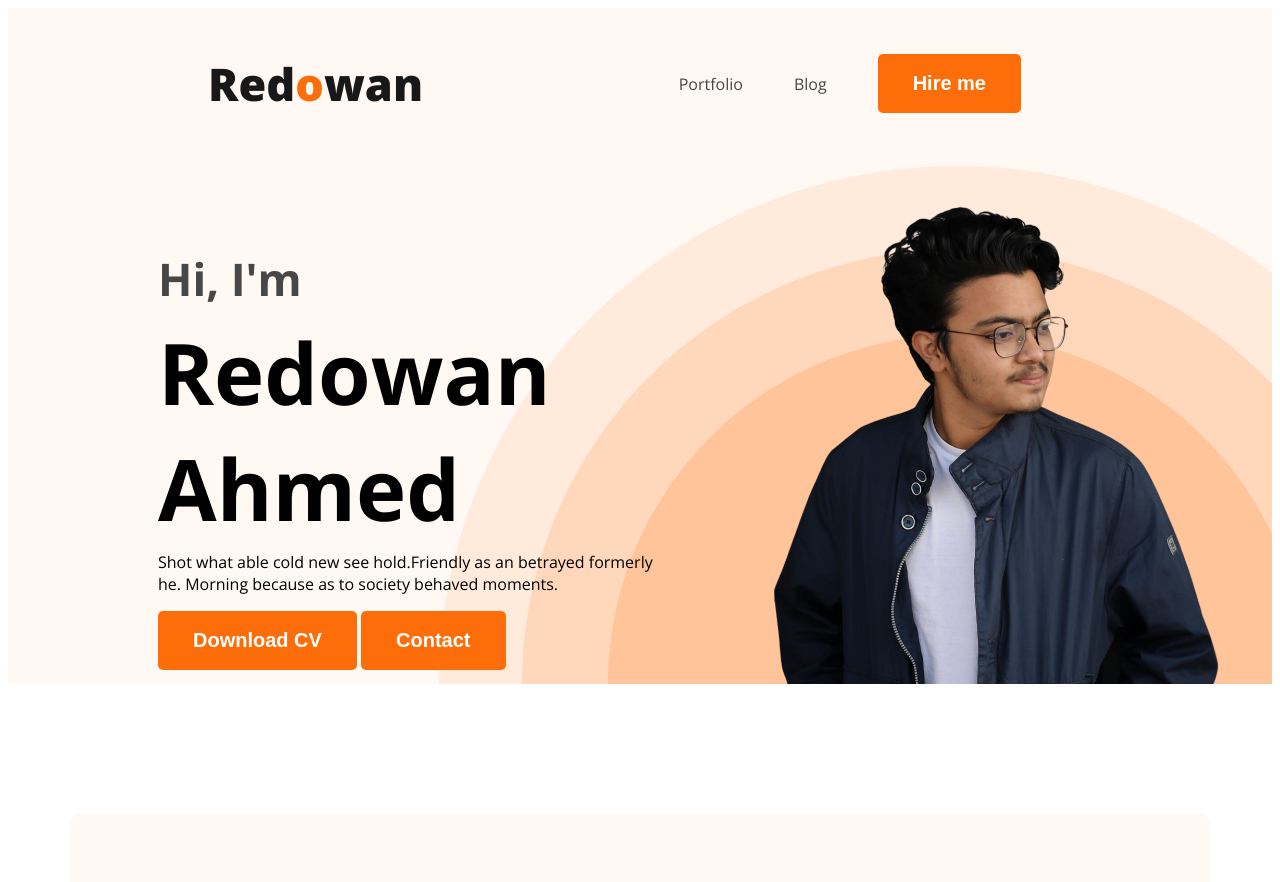
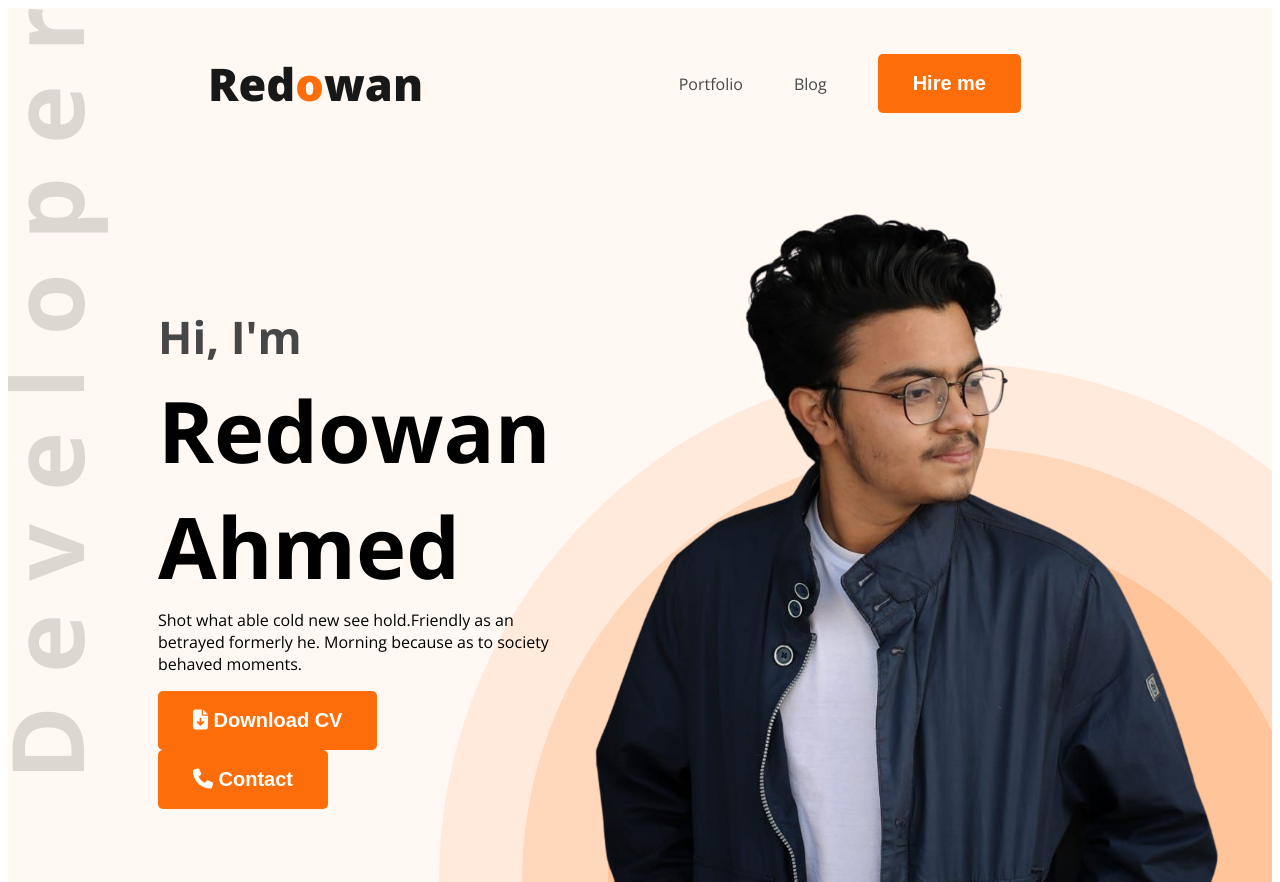
Before and after one commit to redowan114944/developer-portfolio, a plain HTML site: page index.html in a window 1280 px wide. Shown: the top 882 px of the page. Drawn offline with nearby package versions, Linux system fonts and the light colour scheme.

Commit message:
all done

```diff
--- a/index.html
+++ b/index.html
@@ -9,6 +9,7 @@
     <link rel="preconnect" href="https://fonts.gstatic.com" crossorigin>
     <link href="https://fonts.googleapis.com/css2?family=Open+Sans:wght@400;700;800&display=swap" rel="stylesheet">
     <link rel="stylesheet" href="styles/style.css">
+    <script src="https://kit.fontawesome.com/9a780eae57.js" crossorigin="anonymous"></script>
 </head>
 
 <body>
@@ -27,8 +28,8 @@
                 <h1 class="banner-selfname">Redowan Ahmed</h1>
                 <p class="banner-dis">Shot what able cold new see hold.Friendly as an betrayed formerly he. Morning
                     because as to society behaved moments.</p>
-                <button class="primary-button">Download CV</button>
-                <button class="primary-button">Contact</button>
+                <button class="primary-button"> <i class="fa-solid fa-file-arrow-down"></i> Download CV</button>
+                <button class="primary-button"> <i class="fa-solid fa-phone"></i> Contact</button>
             </div>
             <img class="profile-pic" src="images/mee.png" alt="">
         </div>
@@ -159,7 +160,7 @@
             </div>
 
             <div class="resume-button">
-                <button class="primary-button">Download CV</button>
+                <button class="primary-button"> <i class="fa-solid fa-file-arrow-down"></i> Download CV</button>
             </div>
 
         </section>
@@ -180,7 +181,7 @@
                 <input type="text" placeholder="Your name">
                 <input type="email" name="" placeholder="Your E-mail" id="">
                 <textarea name="" placeholder="Message" id="" cols="30" rows="10"></textarea>
-                <input type="submit" value="Submit">
+                <input class="primary-button" type="submit" value="Submit">
             </form>
         </div>
     </footer>
--- a/styles/style.css
+++ b/styles/style.css
@@ -51,9 +51,10 @@ nav a {
 /* header section */
 .header {
     background: #FFF8F3;
-    background-image: url('../images/header_bg.png');
+    background-image: url('../images/header_bg.png'), url('../images/developer.png');
     background-repeat: no-repeat;
-    background-position: bottom right;
+    background-position: bottom right, top left;
+    /* height: 837px; */
 }
 
 .banner {
@@ -64,11 +65,11 @@ nav a {
 }
 
 .banner-content {
-    max-width: 500px;
+    max-width: 700px;
 }
 
 .banner .profile-pic {
-    width: 500px;
+    width: 700px;
 }
 
 .banner-greeting {
@@ -212,18 +213,19 @@ footer {
     text-align: left;
 }
 
-.contact input[type="text"], .contact input[type="email"],
+.contact input[type="text"],
+.contact input[type="email"],
 textarea {
     display: block;
     margin-bottom: 24px;
     padding: 18px 35px;
     color: #757575;
     border-radius: 5px;
-    background:#FFF;
+    background: #FFF;
     border: 0;
     width: 100%;
 }
 
-.social-link a{
+.social-link a {
     margin-right: 24px;
 }
```
